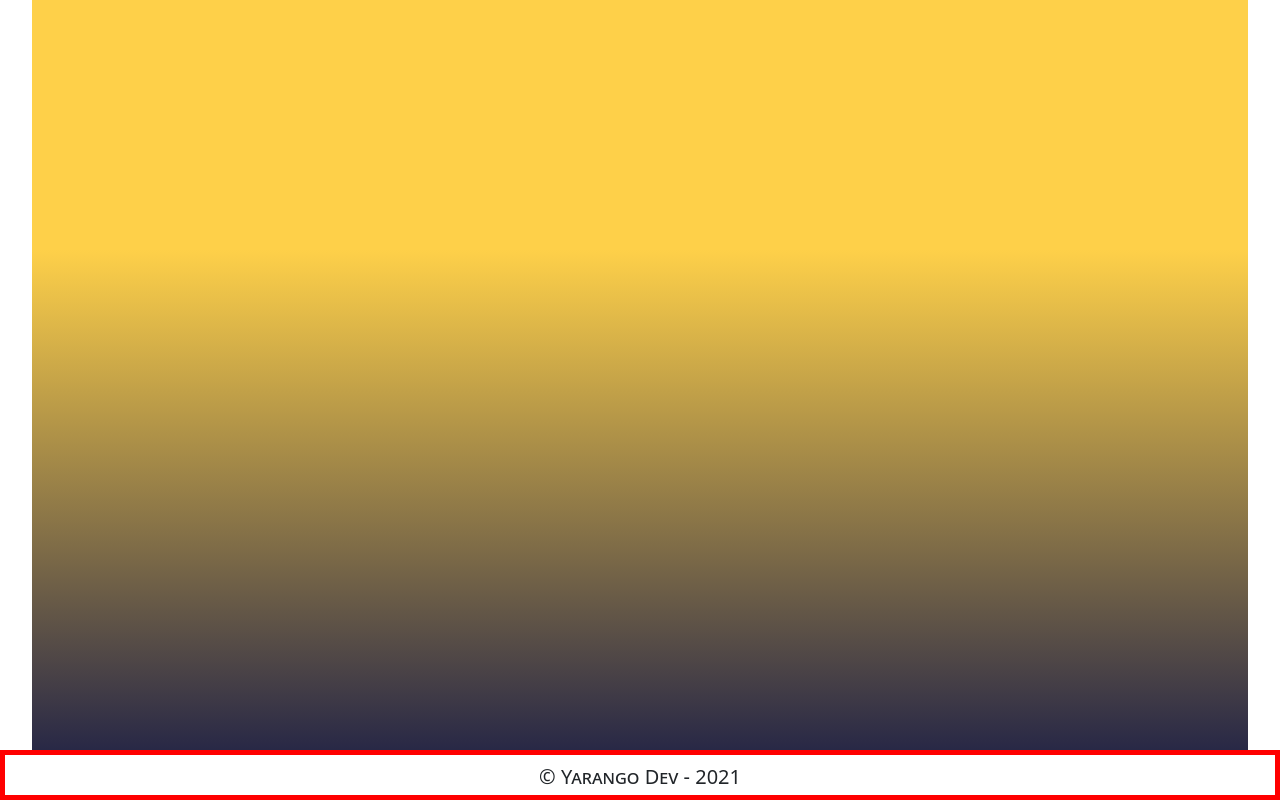
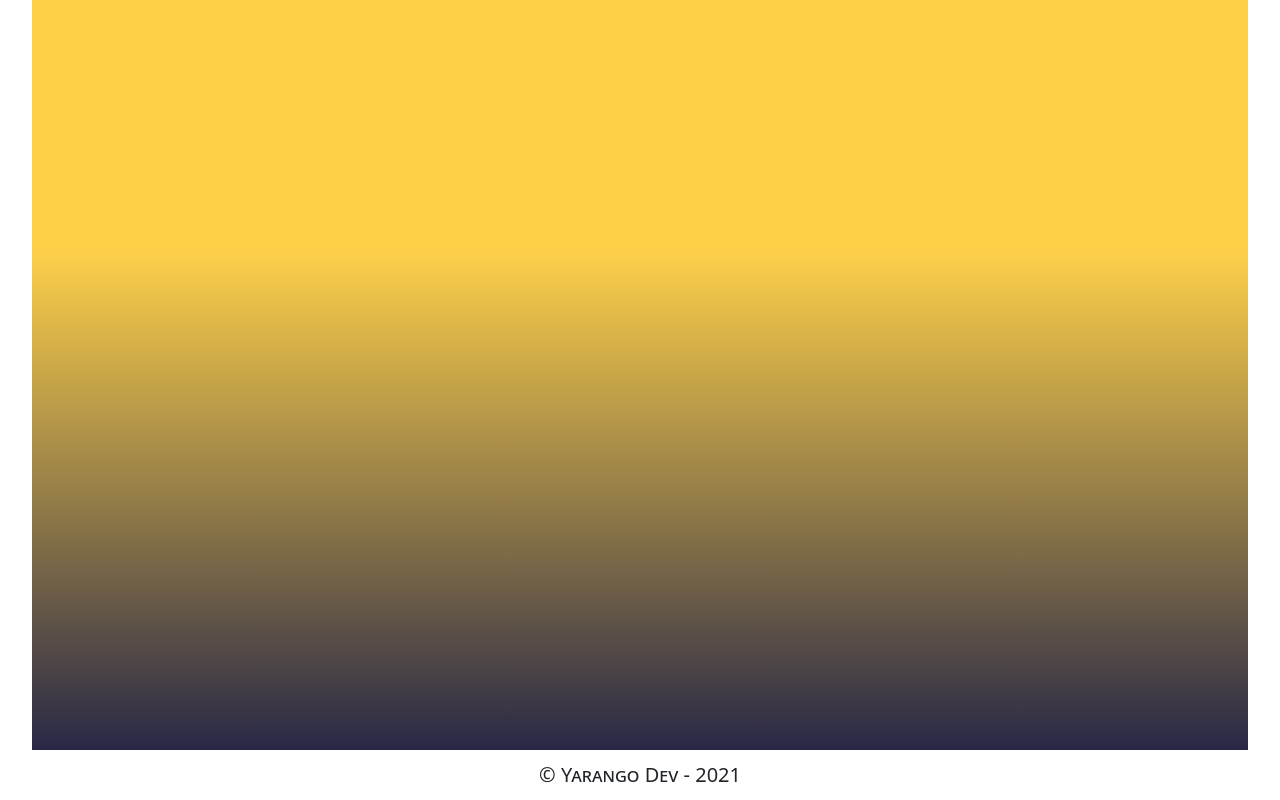
Before and after one commit to yarango582/Portfolio-YarangoDev.v2, a React (Create React App) app: page / in a window 1280 px wide. Shown: the part 1266-2066 px from the top of the page. Built offline with nearby package versions, Linux system fonts and the light colour scheme.

Commit message:
vamos que vamos

```diff
--- a/src/components/Footer/Footer.css
+++ b/src/components/Footer/Footer.css
@@ -2,7 +2,6 @@
 .footer {
     position: relative;
     height: 50px;
-    border: 5px solid red;
 }
 
 .footer-container {
```
